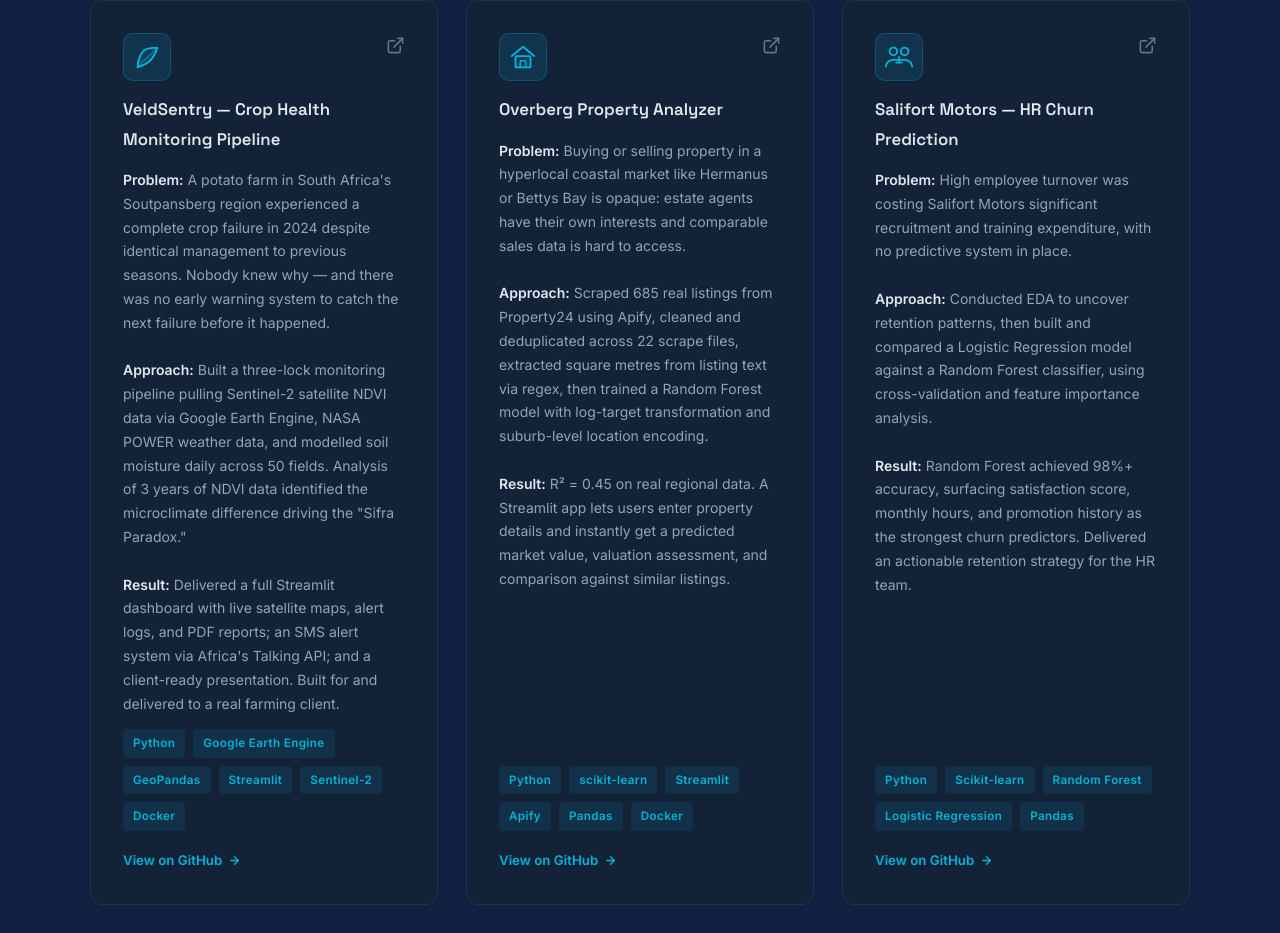
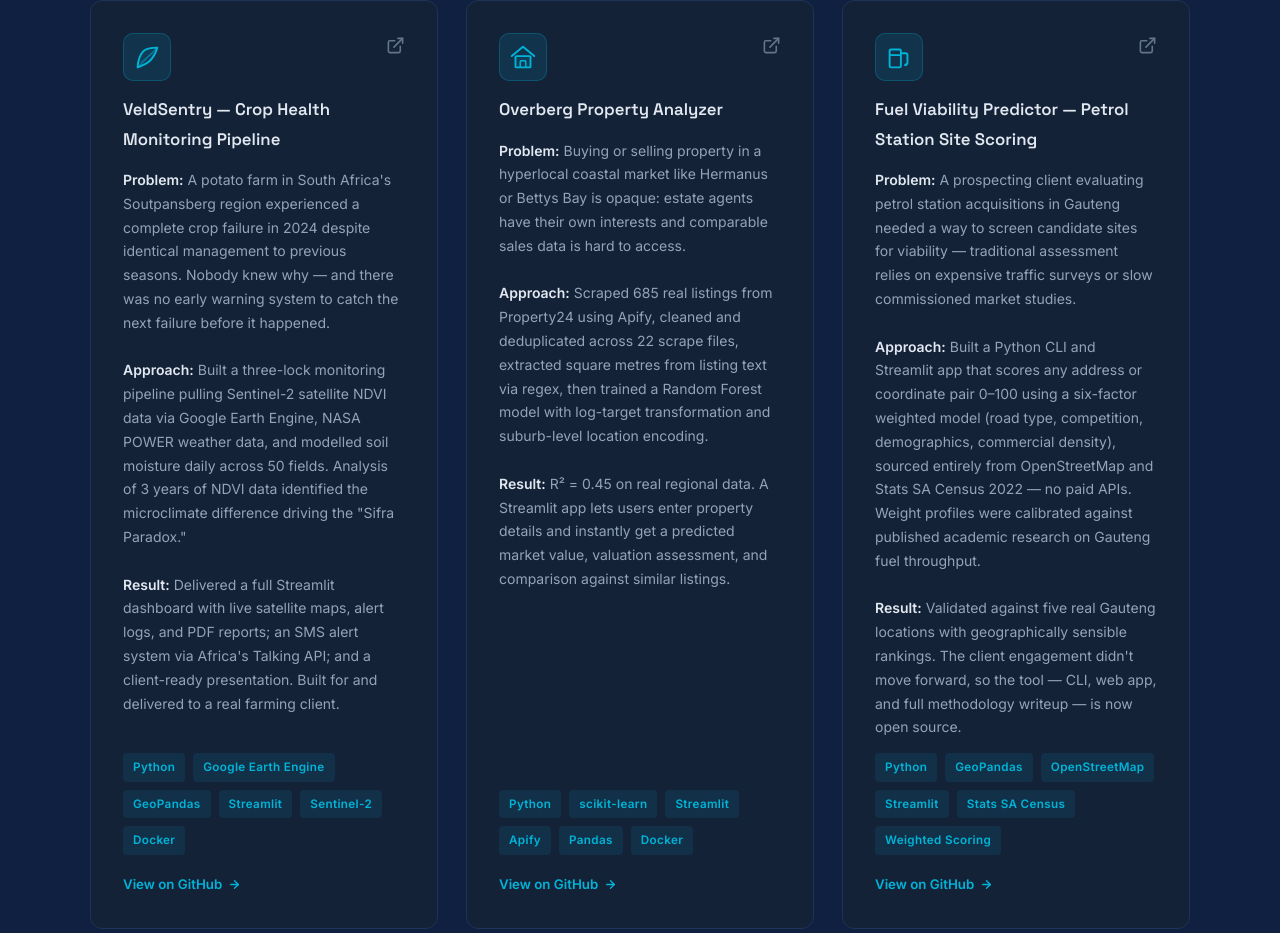
Before and after one commit to Rpvermaak/rubenvermaak.github.io, a plain HTML site: page index.html in a window 1280 px wide. Shown: the part 2610-3543 px from the top of the page. Drawn offline with Linux system fonts and the light colour scheme.

Commit message:
Add Fuel Viability Predictor to featured projects
Petrol station site-viability scoring tool built for a client engagement
that didn't move forward, now open source. Bumps the projects-completed
count to 9+.

```diff
--- a/index.html
+++ b/index.html
@@ -903,7 +903,7 @@
         <!-- EDIT: Update these numbers if needed -->
         <div class="about-stats">
           <div class="stat-card reveal">
-            <div class="stat-number">8+</div>
+            <div class="stat-number">9+</div>
             <div class="stat-label">Projects Completed</div>
           </div>
           <div class="stat-card reveal">
@@ -1090,6 +1090,58 @@
             <span class="project-tag">Docker</span>
           </div>
           <a href="https://github.com/Rpvermaak/overstrand-property-analyzer"
+             target="_blank" rel="noopener" class="project-cta">
+            View on GitHub
+            <svg width="13" height="13" viewBox="0 0 24 24" fill="none" stroke="currentColor" stroke-width="2.5" stroke-linecap="round" stroke-linejoin="round" aria-hidden="true">
+              <line x1="5" y1="12" x2="19" y2="12"/>
+              <polyline points="12 5 19 12 12 19"/>
+            </svg>
+          </a>
+        </div>
+
+        <!-- PROJECT: Fuel Viability Predictor -->
+        <div class="project-card reveal">
+          <div class="project-header">
+            <div class="logo-wrap accent" aria-hidden="true">
+              <svg viewBox="0 0 32 32" fill="none" xmlns="http://www.w3.org/2000/svg">
+                <rect x="6" y="8" width="12" height="19" rx="1.5" stroke="#00b4d8" stroke-width="2"/>
+                <line x1="6" y1="14" x2="18" y2="14" stroke="#00b4d8" stroke-width="2"/>
+                <path d="M18 12 L23 12 Q25 12 25 14 L25 22 Q25 24 23 24" stroke="#00b4d8" stroke-width="2" stroke-linecap="round" fill="none"/>
+                <circle cx="23" cy="24.5" r="1.4" fill="#00b4d8"/>
+              </svg>
+            </div>
+            <a href="https://github.com/Rpvermaak/fuel-viability-predictor"
+               target="_blank" rel="noopener" class="project-ext-link" aria-label="View on GitHub">
+              <svg width="19" height="19" viewBox="0 0 24 24" fill="none" stroke="currentColor" stroke-width="2" stroke-linecap="round" stroke-linejoin="round">
+                <path d="M18 13v6a2 2 0 0 1-2 2H5a2 2 0 0 1-2-2V8a2 2 0 0 1 2-2h6"/>
+                <polyline points="15 3 21 3 21 9"/>
+                <line x1="10" y1="14" x2="21" y2="3"/>
+              </svg>
+            </a>
+          </div>
+          <h3 class="project-title">Fuel Viability Predictor — Petrol Station Site Scoring</h3>
+          <p class="project-description">
+            <strong>Problem:</strong> A prospecting client evaluating petrol station acquisitions
+            in Gauteng needed a way to screen candidate sites for viability — traditional
+            assessment relies on expensive traffic surveys or slow commissioned market studies.<br><br>
+            <strong>Approach:</strong> Built a Python CLI and Streamlit app that scores any address
+            or coordinate pair 0&ndash;100 using a six-factor weighted model (road type, competition,
+            demographics, commercial density), sourced entirely from OpenStreetMap and Stats SA
+            Census 2022 &mdash; no paid APIs. Weight profiles were calibrated against published
+            academic research on Gauteng fuel throughput.<br><br>
+            <strong>Result:</strong> Validated against five real Gauteng locations with
+            geographically sensible rankings. The client engagement didn't move forward, so the
+            tool &mdash; CLI, web app, and full methodology writeup &mdash; is now open source.
+          </p>
+          <div class="project-tags">
+            <span class="project-tag">Python</span>
+            <span class="project-tag">GeoPandas</span>
+            <span class="project-tag">OpenStreetMap</span>
+            <span class="project-tag">Streamlit</span>
+            <span class="project-tag">Stats SA Census</span>
+            <span class="project-tag">Weighted Scoring</span>
+          </div>
+          <a href="https://github.com/Rpvermaak/fuel-viability-predictor"
              target="_blank" rel="noopener" class="project-cta">
             View on GitHub
             <svg width="13" height="13" viewBox="0 0 24 24" fill="none" stroke="currentColor" stroke-width="2.5" stroke-linecap="round" stroke-linejoin="round" aria-hidden="true">
```
